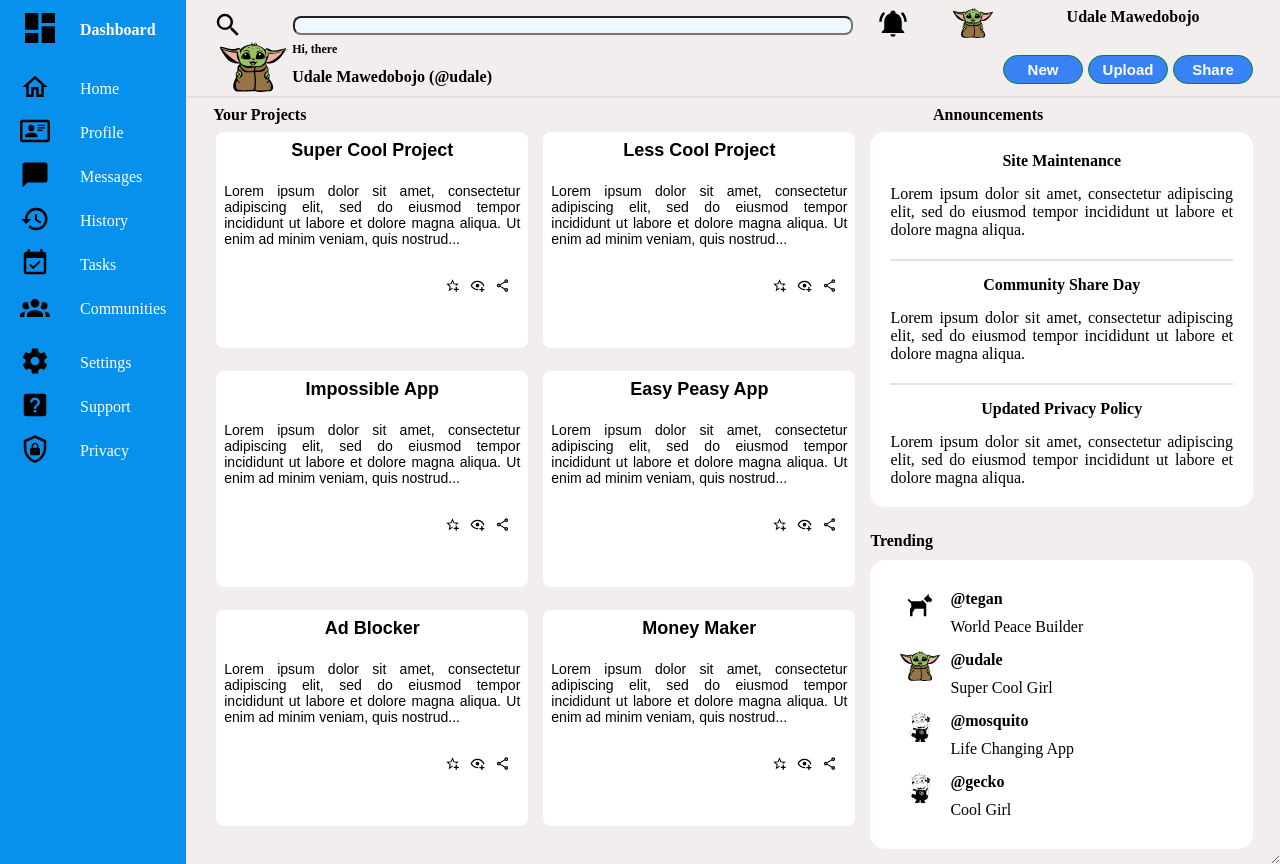
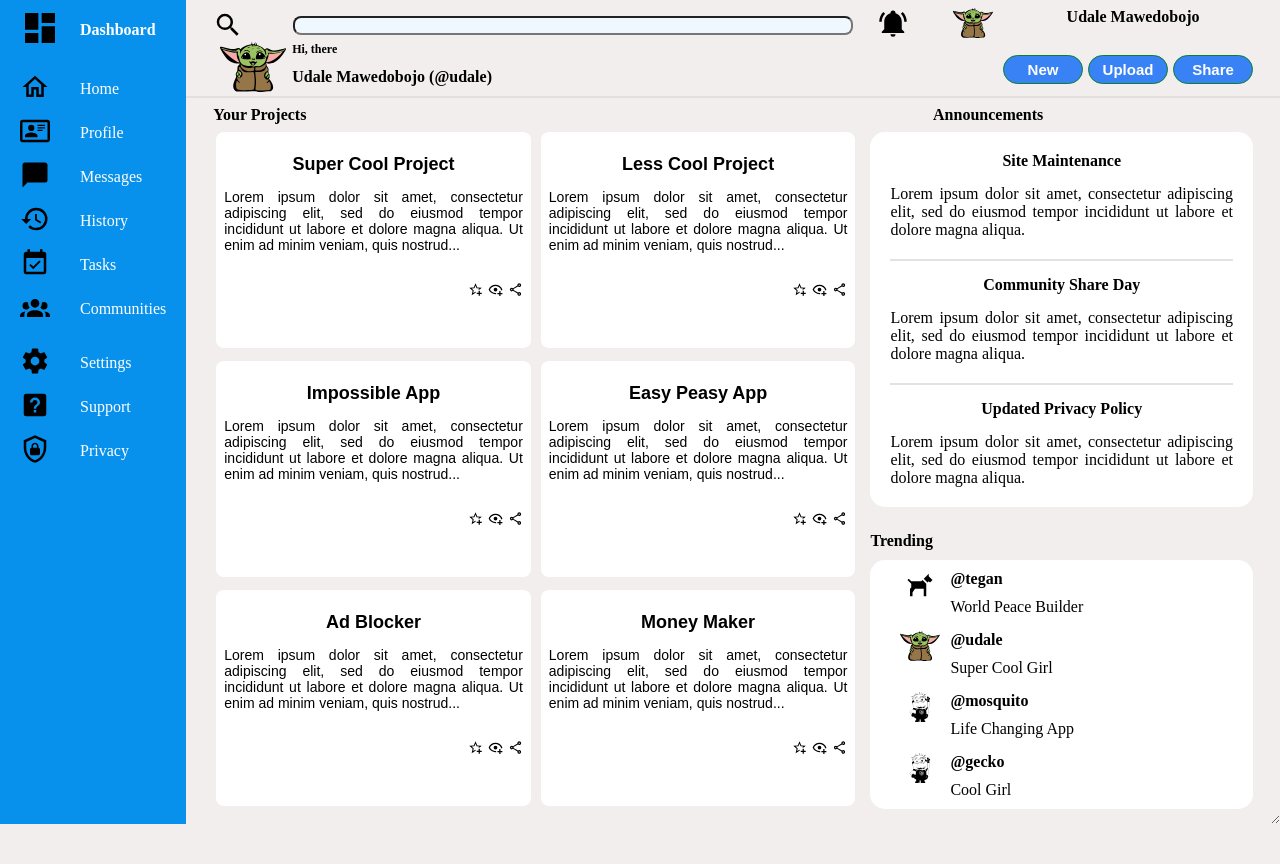
Before and after one commit to tzchileth/admin-dashboard, a plain HTML site: page index.html in a window 1280 px wide. After the commit the page ends 824 px from the top, so only its background shows below. Drawn offline with Linux system fonts and the light colour scheme.

Commit message:
Reduce padding for main-article-left

```diff
--- a/css/style.css
+++ b/css/style.css
@@ -284,7 +284,8 @@ body {
 
 .main-article-left {
     grid-column: 2 / 4;
-    column-gap: 15px;
+    column-gap: 10px;
+    row-gap: 10px;
     display: grid;
     grid-template-columns: repeat(auto-fit, minmax(250px, 1fr));
 }
@@ -311,7 +312,7 @@ body {
 }
 
 .card-gold>.icons {
-    height: 50px;
+    height: 30px;
     justify-self: end;
 }
 
@@ -321,7 +322,9 @@ body {
     color: black;
 }
 
-.card-gold>.title {
+.main-article-left>.card-gold>.title {
+    align-self: center;
+    justify-self: center;
     font-size: 18px;
     text-align: center;
     color: black;
@@ -330,7 +333,7 @@ body {
 
 .icons ul,
 .icons li {
-    padding: 5px;
+    gap: 5px;
     display: grid;
     list-style-type: none;
     align-items: center;
@@ -353,7 +356,6 @@ body {
 
 .main-article-right {
     grid-column: 4;
-    /* gap: 15px; */
     display: grid;
 }
 
@@ -370,6 +372,7 @@ body {
 }
 
 .main-article-right>.side-card-top .title {
+    justify-self: center;
     text-align: center;
     font-weight: bold;
 }
@@ -388,7 +391,10 @@ body {
     margin-top: 10px;
     justify-self: start;
     gap: 15px;
-    padding: 30px;
+    padding-left: 30px;
+    padding-right: 30px;
+    padding-bottom: 10px;
+    padding-top: 10px;
     display: grid;
     background-color: #FFFFFF;
     color: black;
```
